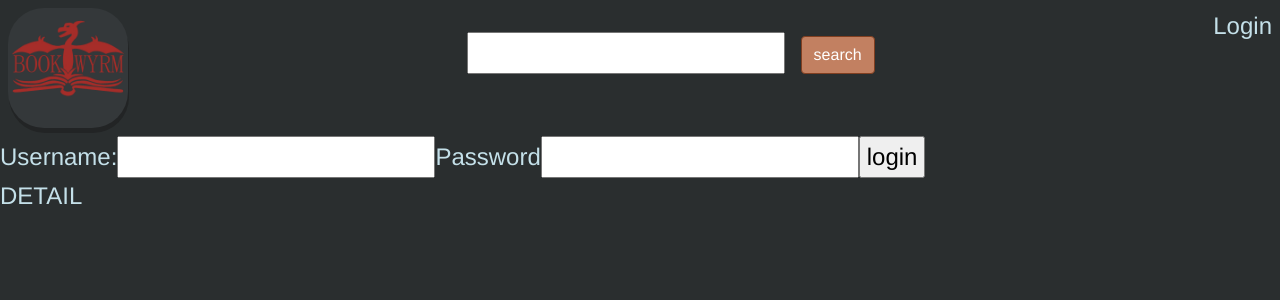
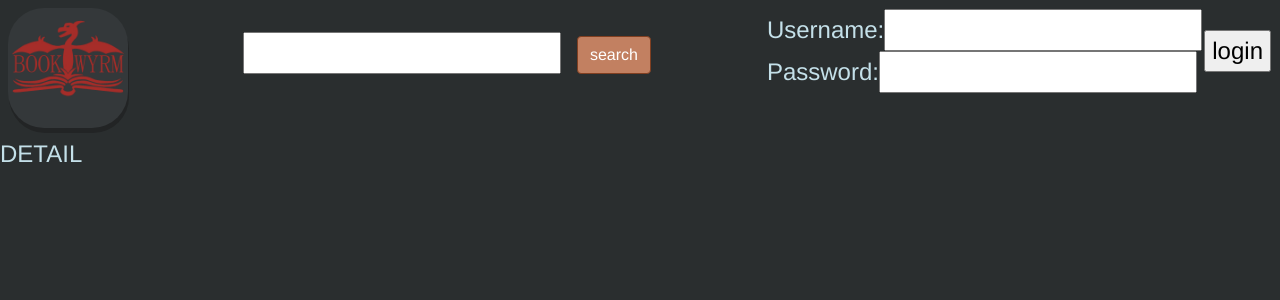
Before and after one commit to gurtejboparai/bookwyrm, a Vue app in the folder bookwyrm_frontend/: page /detail in a window 1280 px wide. Shown: the top 300 px of the page. Built offline with nearby package versions, Linux system fonts and the light colour scheme.

Commit message:
Added the log_in_out_box to the header bar.

```diff
--- a/bookwyrm_frontend/package.json
+++ b/bookwyrm_frontend/package.json
@@ -10,6 +10,7 @@
   "dependencies": {
     "bootstrap": "^5.1.3",
     "core-js": "^3.6.5",
+    "serve": "^13.0.2",
     "vue": "^3.0.0",
     "vue-router": "^4.0.0-0"
   },
--- a/bookwyrm_frontend/src/App.vue
+++ b/bookwyrm_frontend/src/App.vue
@@ -1,18 +1,20 @@
 <template>
-  <SearchBar/>
-  <Logger/>
+  <div class="span">
+    <SearchBar/>
+  </div>
+
   <router-view/>
 </template>
+
+
 <script>
 import SearchBar from '@/components/SearchBar.vue'
-import Logger from '@/components/Logger.vue'
+
 
 export default {
   name: 'Home',
   components: {
-      SearchBar,
-      /*I put it here because I think it would be nice to always have access to the login/logout abilities*/
-      Logger
+      SearchBar
   }
 }
 </script>
--- a/bookwyrm_frontend/src/components/Logger.Vue
+++ /dev/null
@@ -1,47 +0,0 @@
-<template>
-    <div class="box">
-        <div v-if="signedIn">
-            <h5>You are logged in as, {{activeUser}}</h5>
-            <button v-on:click="logout">logout</button>
-        </div>
-        <div v-else>
-            <form  method="post">
-            <label for="username">Username: </label>
-            <input type="text" name="userField" id="username" required v-model="accountName">
-            <label for="pWord">Password</label>
-            <input type="password" name="passField" id="pWord" required>
-            <input type="submit" value="login" v-on:click="login">
-            </form>
-        </div>
-    </div>
-</template>
-
-
-<script>
-
-export default {
-    name:'Logger',
-    data() {
-        return {
-            accountName: "",
-            activeUser: "",
-            signedIn: false
-        }
-    },
-    methods: {
-        logout(){
-            this.accountName = ""
-            this.activeUser = ""
-            this.signedIn = false
-        },
-        login(){
-            this.signedIn = true
-            this.activeUser = this.accountName
-        }
-    }
-}
-</script>
-
-<style>
-
-</style>
--- a/bookwyrm_frontend/src/components/SearchBar.vue
+++ b/bookwyrm_frontend/src/components/SearchBar.vue
@@ -11,21 +11,27 @@
       <router-link to="/search" id="search_button" class="btn btn-primary m-2">search</router-link>
     </div>
     <div class="p-2">
-      Login
+      <Log_in_out_box/>
     </div>
   </div>
 </template>
 
+
+
 <script>
+import Log_in_out_box from './log_in_out_box.vue'
 export default {
-  name: 'SearchBar',
-  data() {
-    return {
-      searchString: ""
-    }
-  }
+    name: "SearchBar",
+    data() {
+        return {
+            searchString: ""
+        };
+    },
+    components: { Log_in_out_box }
 }
 </script>
+
+
 
 <style scoped>
 .btn-primary {
--- /dev/null
+++ b/bookwyrm_frontend/src/components/log_in_out_box.vue
@@ -0,0 +1,59 @@
+<template>
+    <div class="box">
+        <div v-if="signedIn">
+            <h5>You are logged in as, {{activeUser}}</h5>
+            <div></div>
+            <button v-on:click="logout">logout</button>
+        </div>
+        <div v-else>
+            <form  method="post">
+                <table>
+                    <tr>
+                        <td>
+                            <label for="username">Username: </label>
+                            <input type="text" name="userField" id="username" required v-model="accountName">
+                            <div></div>
+                            <label for="pWord">Password: </label>
+                            <input type="password" name="passField" id="pWord" required>
+                        </td>
+                        <td>
+                            <input type="submit" value="login" v-on:click="login">
+                        </td>
+
+                    </tr>
+
+                </table>
+
+            </form>
+        </div>
+    </div>
+</template>
+
+
+<script>
+export default {
+    name:'log_in_out_box',
+    data() {
+        return {
+            accountName: "",
+            activeUser: "",
+            signedIn: false
+        }
+    },
+    methods: {
+        logout(){
+            this.accountName = ""
+            this.activeUser = ""
+            this.signedIn = false
+        },
+        login(){
+            this.signedIn = true
+            this.activeUser = this.accountName
+        }
+    }
+}
+</script>
+
+<style>
+
+</style>
```
Also changed, not shown: 1 other file (tests, documents, lock files or other folders).
